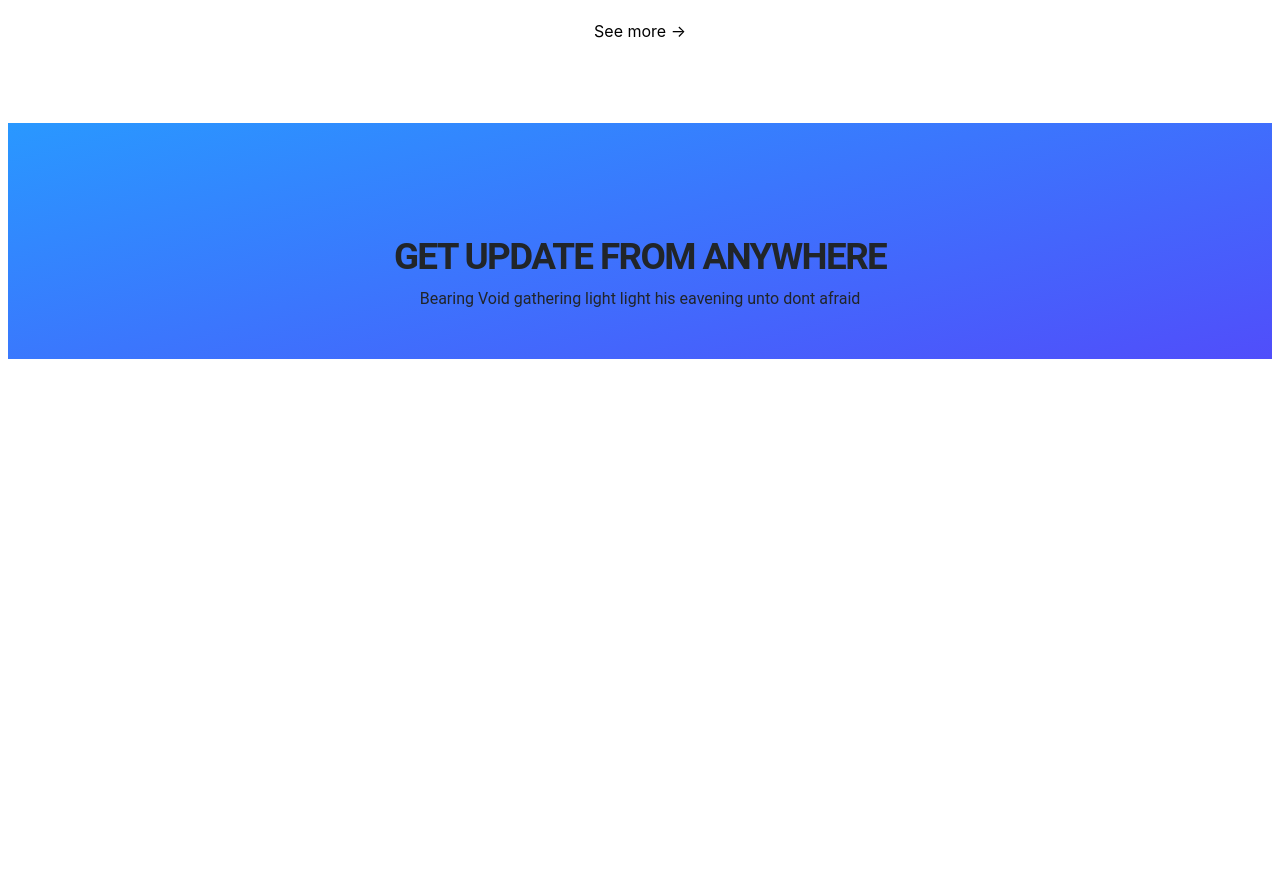
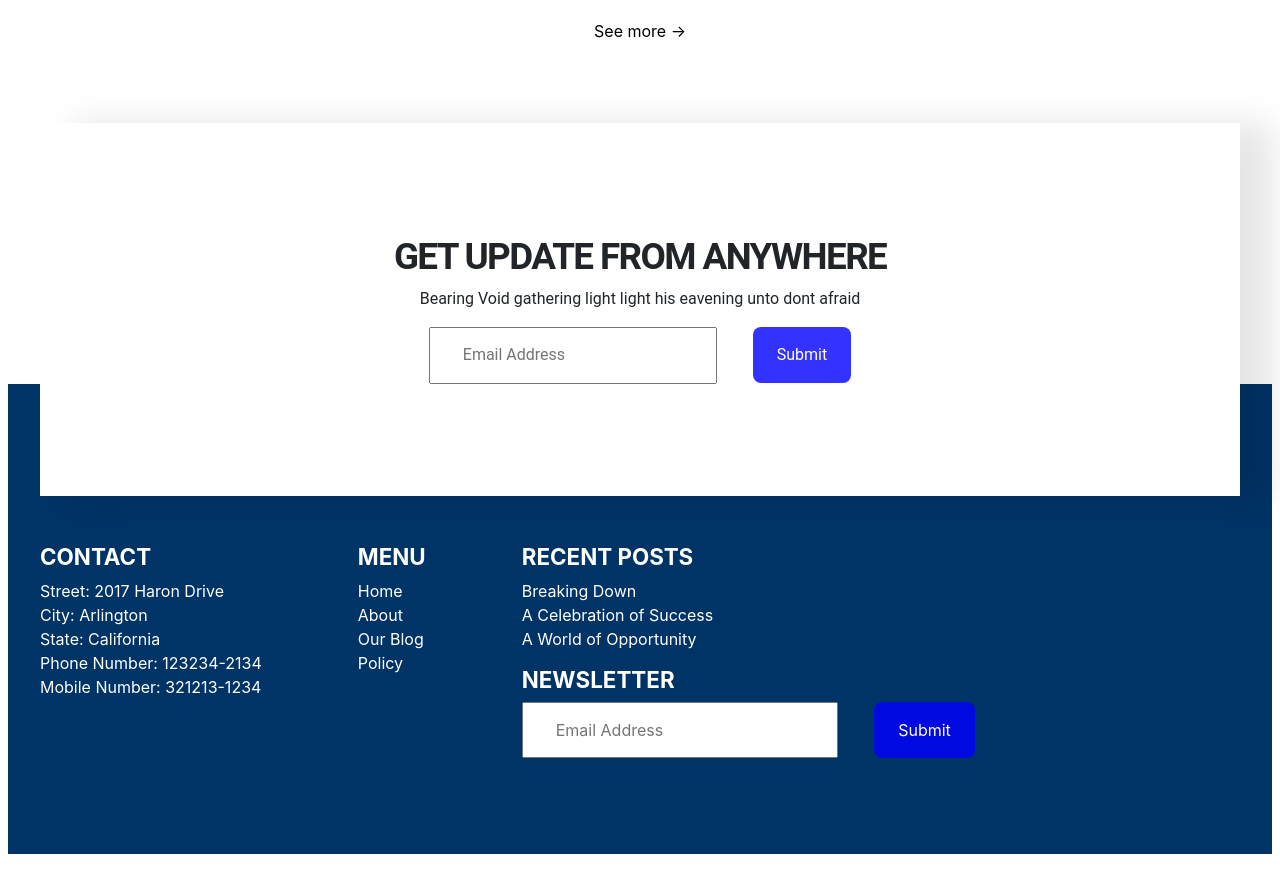
Before and after one commit to AllyriaCS/Alita-Web-App, a plain HTML site: page products.html in a window 1280 px wide. Shown: the part 4360-5253 px from the top of the page. Before the commit the page ends 5027 px from the top, so only its background shows below. Drawn offline with nearby package versions, Linux system fonts and the light colour scheme.

Commit message:
Finish footer

```diff
--- a/products.html
+++ b/products.html
@@ -358,22 +358,61 @@
             </div>
         </div>
 
-        <div class="container-full">
-            <div class="section-almost">
+        <div class="section-almost">
+            <div class="container">
                 <div class="text-box">
                     <h4>Get update from anywhere</h4>
                     <p>Bearing Void gathering light light his eavening unto dont afraid</p>
                 </div>
-            </div>
-        </div>
-
-        <div class="section-finished">
-            <div class="container-full">
-
+                <form action="#">
+                    <input type="text" class="submit-form" placeholder="Email Address">
+                    <a href="#" class="button button--blues">Submit</a>
+                </form>
             </div>
         </div>
 
     </main>
 
+    <footer class="section-finished">
+        <div class="container-full">
+            <div class="cot">
+                <h3 class="heading-tertiary">Contact</h3>
+                <ul>
+                    <li><a href="#">Street: 2017 Haron Drive</a></li>
+                    <li><a href="#">City: Arlington</a></li>
+                    <li><a href="#">State: California</a></li>
+                    <li><a href="#">Phone Number: 123234-2134</a></li>
+                    <li><a href="#">Mobile Number: 321213-1234</a></li>
+                </ul>
+            </div>
+
+            <div class="cot">
+                <h3 class="heading-tertiary">Menu</h3>
+                <ul>
+                    <li><a href="#">Home</a></li>
+                    <li><a href="#">About</a></li>
+                    <li><a href="#">Our Blog</a></li>
+                    <li><a href="#">Policy</a></li>
+                </ul>
+            </div>
+
+            <div class="cot">
+                <h3 class="heading-tertiary">Recent Posts</h3>
+                <ul>
+                    <li><a href="#">Breaking Down</a></li>
+                    <li><a href="#">A Celebration of Success</a></li>
+                    <li><a href="#">A World of Opportunity</a></li>
+                </ul>
+            </div>
+
+            <div class="cot">
+                <h3 class="heading-tertiary">NewsLetter</h3>
+                <form action="#">
+                    <input type="text" class="newsletter-form" placeholder="Email Address">
+                    <a href="#" class="button button--blues">Submit</a>
+                </form>
+            </div>
+        </div>
+    </footer>
 </body>
 </html>
--- a/static/CSS/styleProduct.css
+++ b/static/CSS/styleProduct.css
@@ -142,7 +142,21 @@ body {
     background-color: rgba(0, 0, 255, 0.8);
     color: white;
     transition: all 0.3s;
+}
 
+.button--blues {
+    background-color: rgba(0, 0, 255, 0.8);
+    color: white;
+    transition: all 0.3s;
+}
+
+.button--blues:hover {
+    text-decoration: none;
+    background: 0 0; /*Trong suot*/
+    border: 1px solid rgba(0, 0, 255, 0.9);
+    transform: translateY(-0.3rem);
+    color: black;
+    box-shadow: 0 1rem 2rem rgba(0, 0, 0, 0.11);
 }
 
 .button--blue:hover {
@@ -151,12 +165,12 @@ body {
     border: 1px solid rgba(0, 0, 255, 0.9);
     transform: translateY(-0.8rem);
     color: white;
-    box-shadow: 0 1rem 2rem black;
+    box-shadow: 0 1rem 2rem rgba(0, 0, 0, 0.11);
 }
 
 .button--blue:active {
     transform: translateY(-0.4rem);
-    box-shadow: 0 1rem 2rem black;
+    box-shadow: 0 1rem 2rem rgba(0, 0, 0, 0.11);
 }
 
 .button--white:hover {
@@ -175,13 +189,15 @@ body {
     color: black;
     transition: all 0.3s;
 }
+
 .button--news:hover {
     transform: translateY(-0.8rem);
     /* color: black; */
     border: 1px solid rgba(0, 0, 255, 0.5);
-    box-shadow: 0 0.4rem 0.5rem rgba(0, 0, 0, 0.363);
+    box-shadow: 0 0.4rem 0.5rem rgba(0, 0, 0, 0.1);
     text-decoration: none;
 }
+
 .button--news:active {
     transform: translateY(-0.4rem);
 }
@@ -190,6 +206,12 @@ body {
     content: '';
     height: 100%;
     width: 100%;
+}
+
+.form-inline input:focus {
+    outline: none !important;
+    box-shadow: 0 0.8rem 1.5rem rgba(0, 0, 0, 0.1);
+    border: 1px solid #7ed56fcc;
 }
 
 /*---------------- MAIN -------------------*/
@@ -462,24 +484,37 @@ main {
 }
 
 /* ALMOST DONE */
-.container-full .section-almost {
-    padding: 4rem;
-    z-index: 1;
+.section-almost {
+    margin: 2rem;
+    padding: 7rem 0;
     font-family: "Roboto";
-    background-image: linear-gradient(to right bottom, #2998ff, #5643fa);
-    background-position: cover;
+    /* background-image: linear-gradient(to right bottom, #2998ff, #5643fa); */
+    background-color: white;
+    box-shadow: 2rem 0 2rem rgba(0, 0, 0, 0.1);
+    z-index: 2;
+    position: relative;
 }
-.section-almost .container{
-    max-width: 1040px;
-    /* padding: 0 9rem; */
-    max-height: 400px;
-    box-shadow: 5px 0 10px rgba(0, 0, 0, 0.418);
-}
-.section-almost .text-box {
-    padding: 3rem;
+
+.section-almost .container {
+    /* max-width: 1040px;
+    max-height: 400px; */
+    padding: 0;
     text-align: center;
 }
-.section-almost .text-box h4{
+
+.submit-form {
+    padding: 0.9rem 2rem;
+    margin-right: 2rem;
+}
+
+.section-almost .text-box {
+    /* position: absolute;
+    left: 0;
+    top: 0;
+    transform: translate(-50%, -50%); */
+}
+
+.section-almost .text-box h4 {
     text-transform: uppercase;
     font-size: 2.3rem;
     font-weight: 700;
@@ -488,8 +523,46 @@ main {
 
 /* FINISH */
 .section-finished {
-    margin-top: -5rem;
-    background-color: white;
-    height: 300px;
-    z-index: -2;
+    padding: 10rem 0 6rem 0;
+    margin-top: -6rem;
+    background-color: #003366;
+    color: rgb(255, 255, 255);
+
+    z-index: 1;
+    transform: translateY(-3rem);
 }
+
+.section-finished::after {
+    content: "";
+    display: table;
+    clear: both;
+}
+
+.section-finished .cot {
+    float: left;
+    padding: 0 2rem;
+}
+
+.section-finished .cot:not(:last-child) {
+    margin-right: 2rem;
+}
+
+.section-finished .cot ul {
+    list-style: none;
+}
+
+.section-finished .cot a {
+    /* text-decoration: none; */
+    color: white;
+}
+
+.heading-tertiary {
+    font-size: 1.4rem;
+    font-weight: 700;
+    text-transform: uppercase;
+}
+
+.newsletter-form {
+    padding: 0.9rem 2rem;
+    margin-right: 2rem;
+}
```
